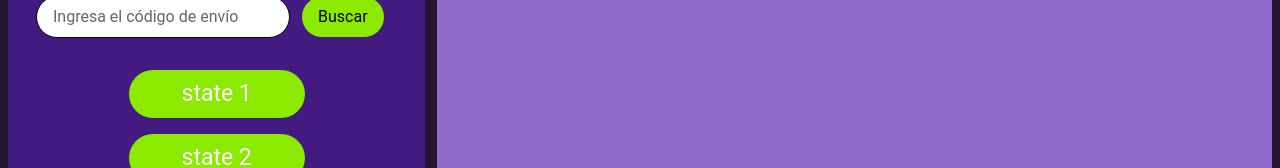
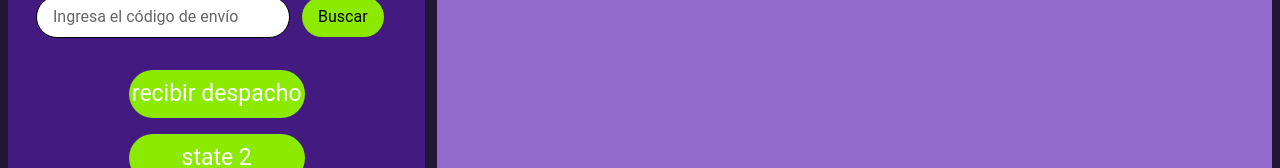
Before and after one commit to No-Country/C16-03-m-node-react-, a React (Vite) app in the folder Client/C16-03-m-node-react-/: page /dashboard-admin in a window 1280 px wide. Shown: the part 312-480 px from the top of the page. Built offline with nearby package versions, Linux system fonts and the light colour scheme; no server answers.

Commit message:
update files

```diff
--- a/Client/C16-03-m-node-react-/src/components/adminStates/AdminStates.jsx
+++ b/Client/C16-03-m-node-react-/src/components/adminStates/AdminStates.jsx
@@ -1,7 +1,17 @@
 import Button from "../button/button";
 import SearchId from "../searchId/SearchId";
+import services from "../../services/api";
+import useToken from "./../../hooks/useToken";
 
-function AdminStates() {
+function AdminStates({ productId = "" }) {
+  const { token } = useToken();
+  const recive = async () => {
+    const status = "In Warehouse";
+    services.sendToFirstBase({ id: productId, status, token }).then((res) => {
+      alert("producto actualizado");
+    });
+  };
+
   return (
     <div className="flex flex-col py-4 px-4 w-full sm:min-w-[361px] h-full gap-8 text-white">
       <h1 className="flex text-[24px] ">Estados</h1>
@@ -10,7 +20,7 @@ function AdminStates() {
       </p>
       <SearchId ruta="admin" />
       <div className="flex flex-col gap-4 items-center w-fit mx-auto ">
-        <Button text="state 1" className="" />
+        <Button text="recibir despacho" className="" onClick={recive} />
         <Button text="state 2" className="" />
         <Button text="state 3" className="" />
         <Button text="state 4" className="" />
--- a/Client/C16-03-m-node-react-/src/services/api.js
+++ b/Client/C16-03-m-node-react-/src/services/api.js
@@ -33,6 +33,20 @@ async function getProductData({ id }) {
 }
 
 async function sendToFirstBase({ token, id, status }) {
+  return fetch(`${url}/product/sendProduct`, {
+    method: "PUT",
+    headers: {
+      "content-type": "application/json",
+      authorization: `Bearer ${token}`,
+    },
+    body: JSON.stringify({
+      productId: id,
+      status: status,
+    }),
+  });
+}
+
+async function updateProductState({ token, id, status }) {
   return fetch(`${url}/product/receiveProduct`, {
     method: "PUT",
     headers: {
@@ -41,7 +55,7 @@ async function sendToFirstBase({ token, id, status }) {
     },
     body: JSON.stringify({
       productId: id,
-      status,
+      status: status,
     }),
   });
 }
@@ -51,4 +65,10 @@ async function testBackend() {
   return response;
 }
 
-export default { signIn, testBackend, getProductData, sendToFirstBase };
+export default {
+  signIn,
+  testBackend,
+  getProductData,
+  sendToFirstBase,
+  updateProductState,
+};
--- a/Client/C16-03-m-node-react-/src/views/DashboardAdmin.jsx
+++ b/Client/C16-03-m-node-react-/src/views/DashboardAdmin.jsx
@@ -7,7 +7,6 @@ import { useParams } from "react-router";
 import { useEffect, useState } from "react";
 import services from "../services/api";
 import Spinner from "../components/spinner/Spinner";
-import { Link } from "react-router-dom";
 
 function DashboardAdmin() {
   const { id } = useParams();
@@ -45,7 +44,7 @@ function DashboardAdmin() {
         <HeaderNoButtons />
         <div className="w-full mt-2 h-full flex flex-col sm:flex-row gap-3">
           <div className="h-full lg:w-1/4 sm:w-1/2 min-[360px]:w-full bg-bgDashboard rounded-[24px]">
-            <AdminStates />
+            <AdminStates productId={id} />
           </div>
           <div className="w-full h-full flex flex-col pt-4 gap-5 bg-Amethyst rounded-[24px]">
             {loading ? (
```
